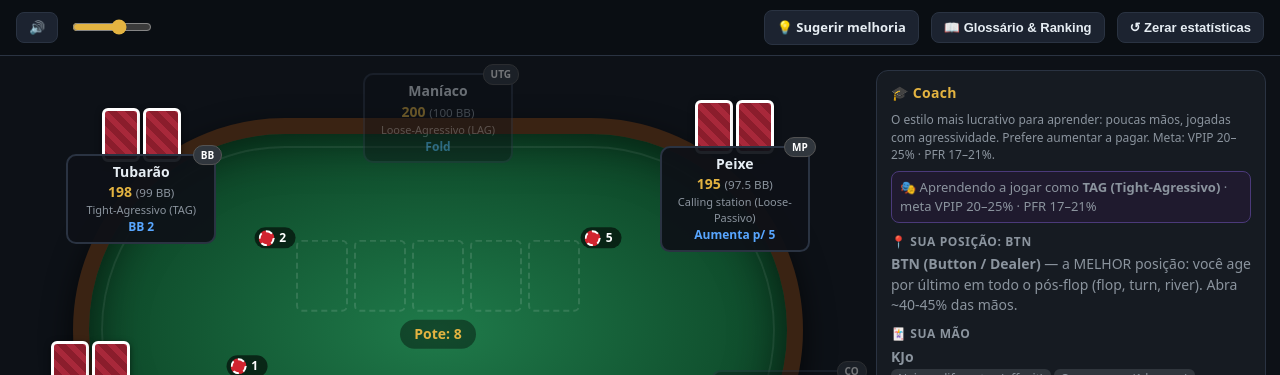
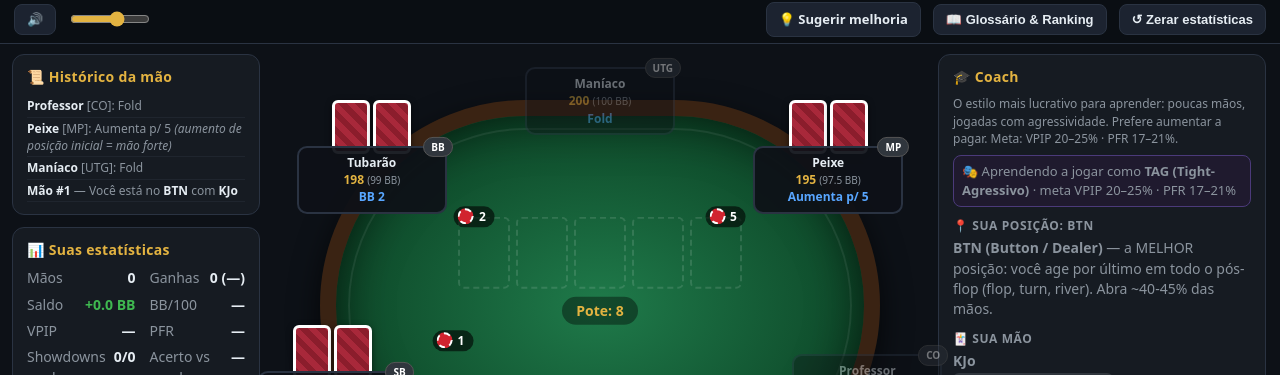
Before and after one commit to AndreSouzaTI/poker-lab, a website: page index.html in a window 1280 px wide. Shown: the part 43-418 px from the top of the page. Drawn offline with Linux system fonts and the light colour scheme.

Commit message:
feat: 3-column layout (tournament | table | coach), no page scroll
Co-Authored-By: Claude Sonnet 5.5 <noreply@anthropic.com>

```diff
--- a/css/styles.css
+++ b/css/styles.css
@@ -12,9 +12,26 @@ header{display:flex;align-items:center;gap:12px;padding:10px 16px;border-bottom:
 .btn:hover{border-color:var(--gold)}
 label.chk{display:flex;gap:6px;align-items:center;color:var(--mute);cursor:pointer;font-size:13px}
 .spacer{flex:1}
-main{display:grid;grid-template-columns:minmax(0,1fr) 390px;gap:14px;padding:14px;max-width:1560px;margin:0 auto}
-@media(max-width:1050px){main{grid-template-columns:1fr}}
-.table-wrap{position:relative;width:100%;aspect-ratio:16/10;min-height:430px}
+/* Layout em 3 colunas: torneio/histórico | mesa | coach — cada coluna rola sozinha, a página não */
+html,body{height:100%}
+body{display:flex;flex-direction:column;overflow:hidden}
+header{padding:6px 14px;gap:8px 12px;flex:none}
+main{flex:1;min-height:0;display:grid;grid-template-columns:300px minmax(0,1fr) 380px;gap:12px;padding:10px 12px;width:100%}
+main>aside{min-height:0;overflow-y:auto;overscroll-behavior:contain;scrollbar-width:thin;scrollbar-color:var(--line) transparent;padding-right:2px}
+main>aside .panel:last-child{margin-bottom:0}
+.center-col{min-height:0;min-width:0;display:flex;flex-direction:column}
+.center-col .controls{flex:none;margin-top:8px}
+#log{max-height:260px}
+@media(max-width:1280px){main{grid-template-columns:250px minmax(0,1fr) 330px}}
+@media(max-width:1020px){
+  body{overflow:auto;display:block;height:auto}
+  main{display:flex;flex-direction:column;padding:10px}
+  main>aside{overflow:visible}
+  .center-col{order:1}.side-r{order:2}.side-l{order:3}
+  .table-wrap{flex:none;height:auto;aspect-ratio:16/10;min-height:380px}
+}
+@media(min-width:1021px) and (max-height:800px){.seat{width:128px;font-size:12px}.seat .sty{display:none}.card{width:42px;height:58px}.card span{font-size:17px}.card b{font-size:18px}.card.sm{width:30px;height:42px}.slot{width:42px;height:58px}.felt{inset:12% 6% 13%}}
+.table-wrap{position:relative;width:100%;flex:1;min-height:300px}
 .felt{position:absolute;inset:9% 7% 11%;border-radius:999px;background:radial-gradient(ellipse at center,var(--felt1),var(--felt2) 78%);border:16px solid #3a2313;box-shadow:inset 0 0 50px rgba(0,0,0,.65),0 12px 30px rgba(0,0,0,.7)}
 .felt::after{content:'';position:absolute;inset:12px;border-radius:999px;border:2px solid rgba(255,255,255,.07)}
 .felt .brand{position:absolute;left:50%;top:70%;transform:translateX(-50%);color:rgba(255,255,255,.08);font-weight:900;letter-spacing:6px;font-size:22px;white-space:nowrap}
--- a/index.html
+++ b/index.html
@@ -40,7 +40,21 @@
 </header>
 
 <main>
-  <section>
+  <aside class="side-l">
+    <div class="panel" id="tpanel" style="display:none">
+      <h3>🏆 Torneio</h3>
+      <div id="tbody"></div>
+    </div>
+    <div class="panel">
+      <h3>📜 Histórico da mão</h3>
+      <div id="log"></div>
+    </div>
+    <div class="panel">
+      <h3>📊 Suas estatísticas</h3>
+      <div id="stats"></div>
+    </div>
+  </aside>
+  <section class="center-col">
     <div class="table-wrap">
       <div class="felt"><div class="brand">POKER LAB · NL HOLD'EM 1/2</div></div>
       <div class="center">
@@ -69,11 +83,7 @@
     </div>
   </section>
 
-  <aside>
-    <div class="panel" id="tpanel" style="display:none">
-      <h3>🏆 Torneio</h3>
-      <div id="tbody"></div>
-    </div>
+  <aside class="side-r">
     <div class="panel coach-only" id="coach">
       <h3>🎓 Coach</h3>
       <div id="styleDesc" class="muted" style="font-size:12px;margin-bottom:8px"></div>
@@ -82,14 +92,6 @@
     <div class="panel coach-only" id="beat" style="display:none">
       <h3>⚔️ Mãos que te batem agora</h3>
       <div id="beatBody"></div>
-    </div>
-    <div class="panel">
-      <h3>📊 Suas estatísticas</h3>
-      <div id="stats"></div>
-    </div>
-    <div class="panel">
-      <h3>📜 Histórico da mão</h3>
-      <div id="log"></div>
     </div>
   </aside>
 </main>
```
